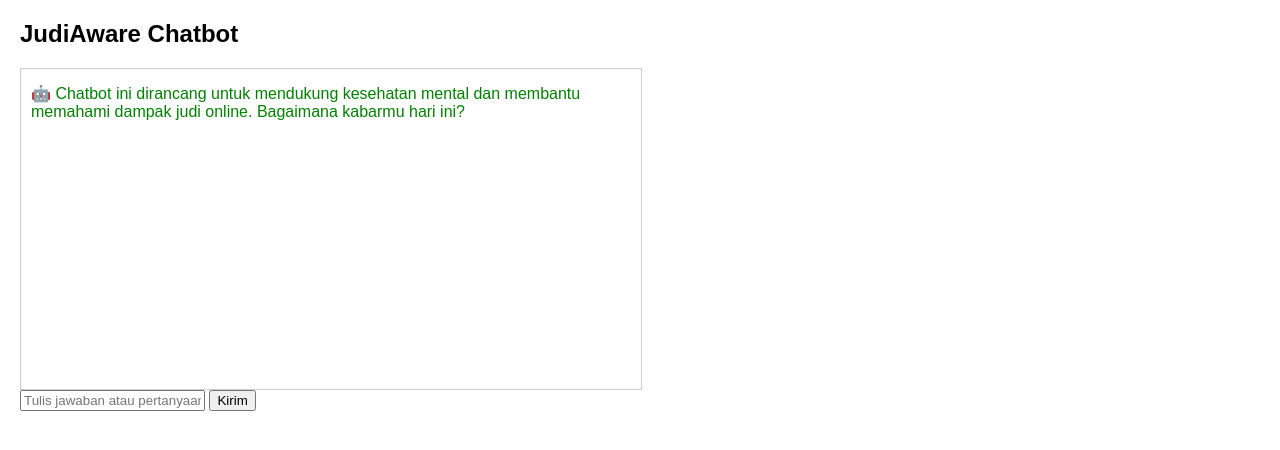
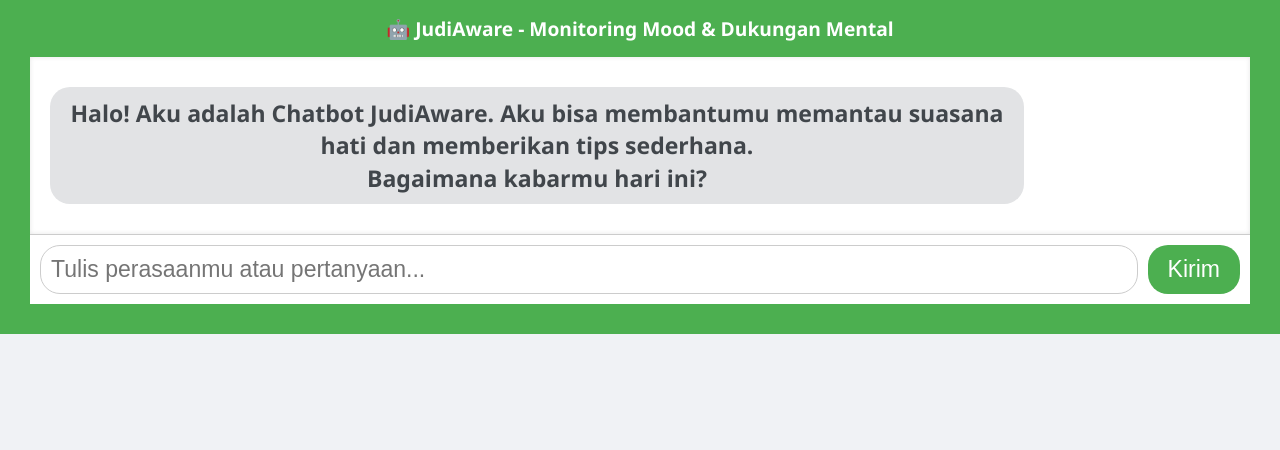
Before and after one commit to ahmadnurfirmansyah-web/judiaware-chatbot1, a website: page index.html in a window 1280 px wide. Drawn offline with Linux system fonts and the light colour scheme.

Commit message:
Update index.html

```diff
--- a/index.html
+++ b/index.html
@@ -1,23 +1,102 @@
 <!DOCTYPE html>
-<html lang="en">
+<html lang="id">
 <head>
   <meta charset="UTF-8" />
   <meta name="viewport" content="width=device-width, initial-scale=1.0"/>
   <title>JudiAware Chatbot</title>
-  <meta name="dicoding:email" content="ahmadnurfirmansyah8@gmail.com">
   <style>
-    body { font-family: Arial, sans-serif; margin: 20px; }
-    #chatbox { border: 1px solid #ccc; padding: 10px; width: 100%; max-width: 600px; height: 300px; overflow-y: scroll; }
-    .msg { margin: 5px 0; }
-    .user { color: blue; }
-    .bot { color: green; }
+    body {
+      font-family: 'Segoe UI', Tahoma, Geneva, Verdana, sans-serif;
+      background-color: #f0f2f5;
+      margin: 0;
+      padding: 0;
+      display: flex;
+      flex-direction: column;
+      height: 100vh;
+    }
+
+    header {
+      background-color: #4CAF50;
+      color: white;
+      padding: 15px;
+      text-align: center;
+      font-size: 1.2em;
+      font-weight: bold;
+    }
+
+    #chatbox {
+      flex: 1;
+      padding: 20px;
+      overflow-y: auto;
+      background-color: #ffffff;
+      box-shadow: inset 0 0 5px rgba(0,0,0,0.1);
+    }
+
+    .msg {
+      margin: 10px 0;
+      max-width: 80%;
+      padding: 10px 15px;
+      border-radius: 20px;
+      display: inline-block;
+      line-height: 1.4em;
+      word-wrap: break-word;
+    }
+
+    .user {
+      background-color: #d1e7dd;
+      color: #0f5132;
+      align-self: flex-end;
+      float: right;
+      clear: both;
+    }
+
+    .bot {
+      background-color: #e2e3e5;
+      color: #41464b;
+      float: left;
+      clear: both;
+    }
+
+    #inputArea {
+      display: flex;
+      padding: 10px;
+      background-color: #fff;
+      border-top: 1px solid #ccc;
+    }
+
+    #userInput {
+      flex: 1;
+      padding: 10px;
+      font-size: 1em;
+      border: 1px solid #ccc;
+      border-radius: 20px;
+      outline: none;
+    }
+
+    button {
+      margin-left: 10px;
+      padding: 10px 20px;
+      font-size: 1em;
+      background-color: #4CAF50;
+      color: white;
+      border: none;
+      border-radius: 20px;
+      cursor: pointer;
+    }
+
+    button:hover {
+      background-color: #45a049;
+    }
   </style>
 </head>
 <body>
-  <h2>JudiAware Chatbot</h2>
+  <header>🤖 JudiAware - Monitoring Mood & Dukungan Mental<header>
   <div id="chatbox"></div>
-  <input type="text" id="userInput" placeholder="Tulis jawaban atau pertanyaan..." />
-  <button onclick="sendMessage()">Kirim</button>
+
+  <div id="inputArea">
+    <input type="text" id="userInput" placeholder="Tulis perasaanmu atau pertanyaan..." />
+    <button onclick="sendMessage()">Kirim</button>
+  </div>
 
   <script>
     const chatbox = document.getElementById('chatbox');
@@ -25,16 +104,24 @@
 
     // Tampilkan pesan pembuka otomatis saat pertama kali halaman dibuka
     window.onload = () => {
-      const pembuka = "🤖 Chatbot ini dirancang untuk mendukung kesehatan mental dan membantu memahami dampak judi online.\nBagaimana kabarmu hari ini?";
-      chatbox.innerHTML += `<div class='msg bot'>${pembuka}</div>`;
+      const pembuka = "Halo! Aku adalah Chatbot JudiAware. Aku bisa membantumu memantau suasana hati dan memberikan tips sederhana.\nBagaimana kabarmu hari ini?";
+      addMessage(pembuka, "bot");
     };
+
+    function addMessage(message, sender) {
+      const msgDiv = document.createElement('div');
+      msgDiv.className = `msg ${sender}`;
+      msgDiv.innerText = message;
+      chatbox.appendChild(msgDiv);
+      chatbox.scrollTop = chatbox.scrollHeight;
+    }
 
     async function sendMessage() {
       const input = document.getElementById('userInput');
       const userText = input.value.trim();
       if (!userText) return;
 
-      chatbox.innerHTML += `<div class='msg user'>👤 ${userText}</div>`;
+      addMessage("👤 " + userText, "user");
       input.value = '';
 
       try {
@@ -50,7 +137,6 @@ if (!moodChecked) {
   endpoint = `${baseURL}/ask`;
   body = { question: userText };
 }
-
         const res = await fetch(endpoint, {
           method: 'POST',
           headers: { 'Content-Type': 'application/json' },
@@ -58,17 +144,15 @@ if (!moodChecked) {
         });
 
         const data = await res.json();
-        const answer = data.answer || "Maaf, tidak ada jawaban.";
-        chatbox.innerHTML += `<div class='msg bot'>🤖 ${answer}</div>`;
+        const answer = data.answer || "Maaf, belum ada jawaban.";
+        addMessage("🤖 " + answer, "bot");
 
         // Setelah satu kali mood check, set flag true
-        if (!moodChecked) moodChecked = true;
+       if (!moodChecked) moodChecked = true;
 
       } catch (err) {
-        chatbox.innerHTML += `<div class='msg bot'>⚠️ Error: ${err.message}</div>`;
+        addMessage("⚠️ Terjadi kesalahan: " + err.message, "bot");
       }
-
-      chatbox.scrollTop = chatbox.scrollHeight;
     }
   </script>
 </body>
```
